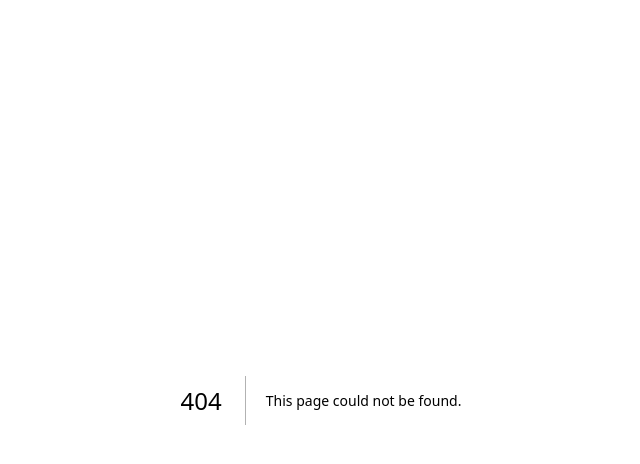
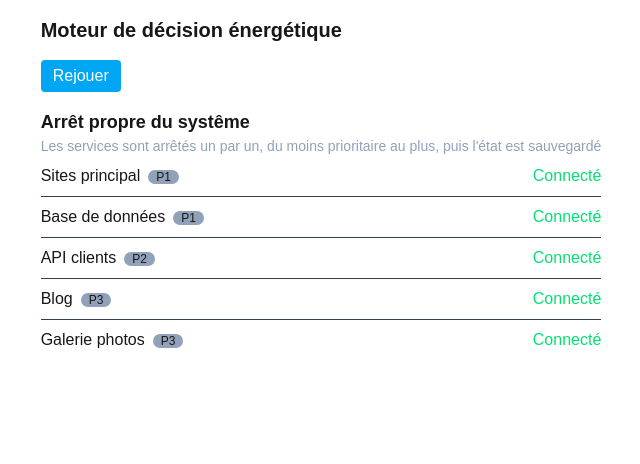
Before and after one commit to Sowin1/serveur-web-adaptatif, a Next.js app in the folder frontend/: page /energie in a window 1280 px wide. Before the commit this address had no page. Shown: the top 464 px of the page, without its empty margins (319-959 px from the left). Built offline with nearby package versions, Linux system fonts and the light colour scheme.

Commit message:
code du front du niveau 0 (arrête propre)

```diff
--- /dev/null
+++ b/frontend/app/energie/_components/Niveau0.tsx
@@ -0,0 +1,48 @@
+import { Service, Shutdown } from '../_lib/types';
+
+const STATE_LABEL = {
+  online: ['Connecté', 'text-green-400'],
+  stopping: ['Arrêt en cours...', 'text-red-400'],
+  stopped: ['Arrêté', 'text-red-400'],
+};
+
+export default function Niveau0({
+  services,
+  phase,
+}: {
+  services: Service[];
+  phase: Shutdown;
+}) {
+  return (
+    <section>
+      <h2 className="text-lg font-bold">Arrêt propre du systême</h2>
+      <p className="text-sm text-slate-400">
+        Les services sont arrêtés un par un, du moins prioritaire au plus, puis
+        l'état est sauvegardé
+      </p>
+
+      <div className="divide-y divide-slate-700">
+        {services.map((s) => {
+          const [label, color] = STATE_LABEL[s.status];
+          return (
+            <div key={s.name} className="flex justify-between py-2">
+              <span>
+                {s.name}
+                <span className="ml-2 rounded-full bg-slate-400 px-2 text-xs">
+                  P{s.priority}
+                </span>
+              </span>
+              <span className={color}>{label}</span>
+            </div>
+          );
+        })}
+      </div>
+      {phase == 'saving' && (
+        <p className="text-red-400">Sauvegarde de l'état en cours...</p>
+      )}
+      {phase == 'done' && (
+        <p className="text-red-400 font-bold">Système arrêté proprement</p>
+      )}
+    </section>
+  );
+}
--- /dev/null
+++ b/frontend/app/energie/_lib/types.ts
@@ -0,0 +1,8 @@
+export type Level = 0 | 1 | 2 | 3 | 4;
+export type ServiceStatus = 'online' | 'stopping' | 'stopped';
+export type Service = {
+  name: string;
+  priority: 1 | 2 | 3 | 4;
+  status: ServiceStatus;
+};
+export type Shutdown = 'stopping' | 'saving' | 'done';
--- /dev/null
+++ b/frontend/app/energie/page.tsx
@@ -0,0 +1,52 @@
+'use client';
+
+import { useState } from 'react';
+import Niveau0 from './_components/Niveau0';
+import { Service, Shutdown } from './_lib/types';
+
+const MOCK: Service[] = [
+  { name: 'Sites principal', priority: 1, status: 'online' },
+  { name: 'Base de données', priority: 1, status: 'online' },
+  { name: 'API clients', priority: 2, status: 'online' },
+  { name: 'Blog', priority: 3, status: 'online' },
+  { name: 'Galerie photos', priority: 3, status: 'online' },
+];
+
+export default function EnergiePage() {
+  const [services, setServices] = useState<Service[]>(MOCK);
+  const [phase, setPhase] = useState<Shutdown>('stopping');
+
+  //démo
+  function rejouer() {
+    setServices(MOCK);
+    setPhase('stopping');
+    const ordre = [...MOCK].sort((a, b) => b.priority - a.priority);
+    ordre.forEach((svc, i) => {
+      setTimeout(
+        () => {
+          setServices((cur) =>
+            cur.map((s) =>
+              s.name === svc.name ? { ...s, status: 'stopped' } : s,
+            ),
+          );
+        },
+        (i + 1) * 1000,
+      );
+    });
+    setTimeout(() => setPhase('saving'), (ordre.length + 1) * 1000);
+    setTimeout(() => setPhase('done'), (ordre.length + 3) * 1000);
+  }
+
+  return (
+    <main className="mx-auto max-w-2xl space-y-4 p-4">
+      <h1 className="text-xl font-bold">Moteur de décision énergétique</h1>
+      <button
+        onClick={rejouer}
+        className="rounded bg-sky-500 px-3 py-1 text-white"
+      >
+        Rejouer
+      </button>
+      <Niveau0 services={services} phase={phase} />
+    </main>
+  );
+}
```
Also changed, not shown: frontend/app/cache/page.tsx (+11 -9 lines).
